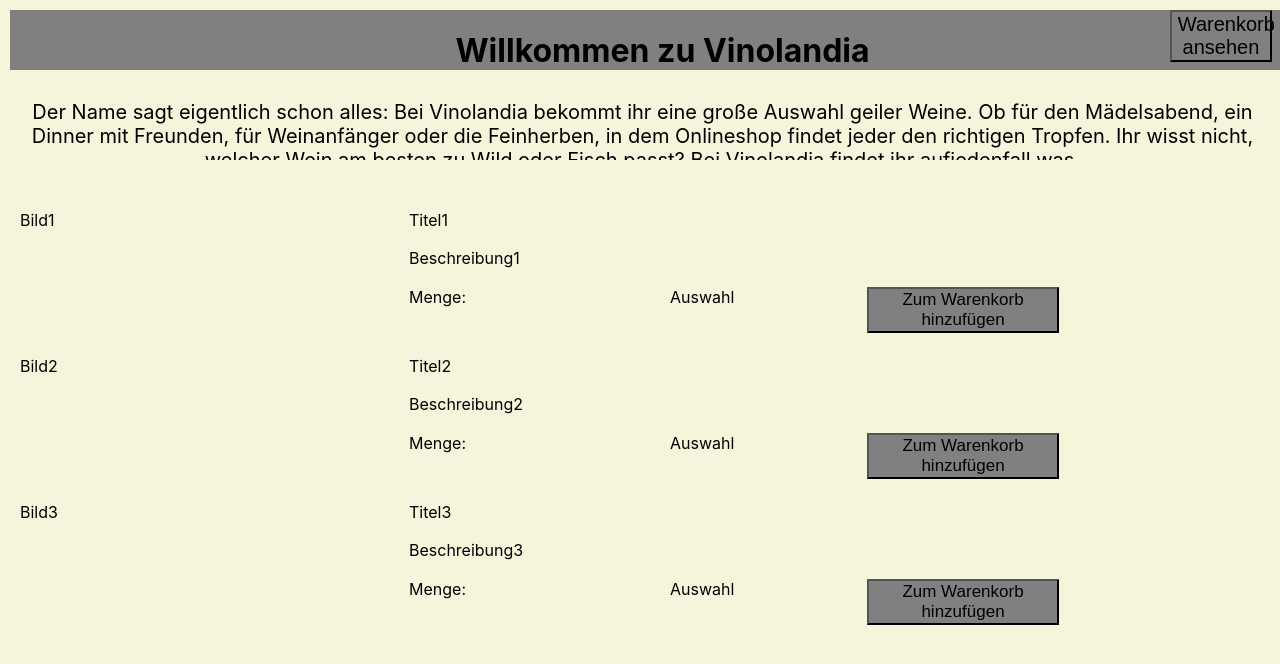
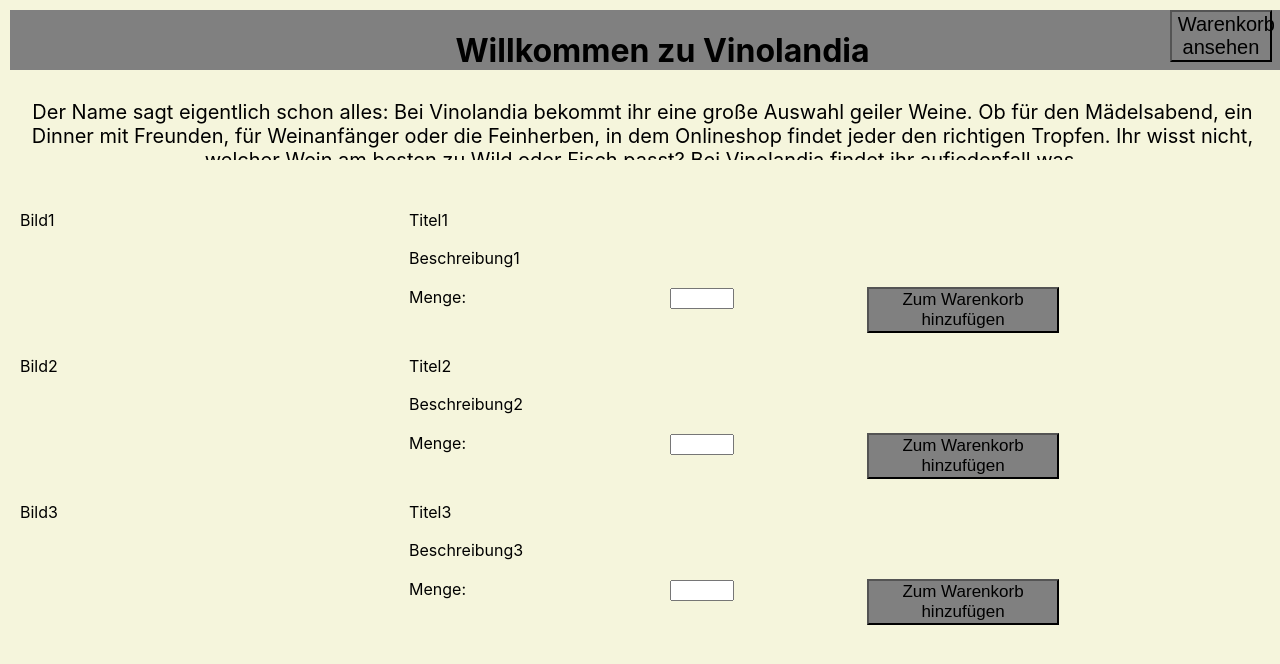
Before and after one commit to Alinabuss/Portfolio_Pruefung, a React (Create React App) app in the folder webshop/: page / in a window 1280 px wide. Shown: the top 664 px of the page. Built offline with nearby package versions, Linux system fonts and the light colour scheme.

Commit message:
Dropdowns

```diff
--- a/webshop/src/Seiten/Formularseite/Formularseite.js
+++ b/webshop/src/Seiten/Formularseite/Formularseite.js
@@ -1,7 +1,10 @@
 import React from 'react';
 import './Formularseite.css';
+import Datenformular from './Formularseite_Components.js';
 import '../Seitenuebergreifende_Elemente/layout.css';
 import {BrowserRouter as Router, Route, NavLink} from "react-router-dom";
+
+
 
 class Formularseite extends React.Component {
   render() {
@@ -16,24 +19,8 @@
                     </div>
                     <div class="Datenübersicht_Formular"><h2>Persönliche Daten</h2></div>
 
-                    <div class="Daten_Formular">
-                      <div class="item">Name:</div>
-                      <div class="item"><input type="text" size="80"></input></div>
-                      <div class="item">Vorname:</div>
-                      <div class="item"><input type="text" size="80"></input></div>
-                      <div class="item">Adresse:</div>
-                      <div class="item"><input type="text" size="80"></input></div>
-                      <div class="item">Telefonnumer:</div>
-                      <div class="item"><input type="text" size="80"></input></div>
-                      <div class="item">Zahlungsmittel:</div>
-                      <div class="item">Button</div>
-                      <div class="item">Karteninhaber:</div>
-                      <div class="item"><input type="text" size="80"></input></div>
-                      <div class="item">IBAN:</div>
-                      <div class="item"><input type="text" size="80"></input></div>
-                      <div class="item">BIC:</div>
-                      <div class="item"><input type="text" size="80"></input></div>
-                    </div>
+
+                    <Datenformular/>
 
                     <div class="Preise_Formular">
                         <div class="item"><h2>Preisübersicht</h2></div>
--- /dev/null
+++ b/webshop/src/Seiten/Formularseite/Formularseite_Components.js
@@ -0,0 +1,39 @@
+import React from 'react';
+import './Formularseite.css';
+import '../Seitenuebergreifende_Elemente/layout.css';
+
+class Datenformular extends React.Component {
+    render(){
+        return (
+            <div class="Daten_Formular">
+                <div class="item">Name:</div>
+                <div class="item"><input type="text" size="80"></input></div>
+                <div class="item">Vorname:</div>
+                <div class="item"><input type="text" size="80"></input></div>
+                <div class="item">Adresse:</div>
+                <div class="item"><input type="text" size="80"></input></div>
+                <div class="item">Telefonnumer:</div>
+                <div class="item"><input type="text" size="80"></input></div>
+                <div class="item">Zahlungsmittel:</div>
+                <div class="item">
+                    <select name="wgtmsr" id="wgtmsr">
+                    <option value = "Girokarte">Girokarte</option>
+                    <option value = "Kreditkarte">Kreditkarte</option>
+                    <option value = "Paypal">Paypal</option>
+                    <option value = "Auf_Rechnung">Auf Rechnung</option>
+                    <option value = "Sofort-Überweisung">Sofort-Überweisung</option>
+                    </select>
+                </div>
+                <div class="item">Karteninhaber:</div>
+                <div class="item"><input type="text" size="80"></input></div>
+                <div class="item">IBAN:</div>
+                <div class="item"><input type="text" size="80"></input></div>
+                <div class="item">BIC:</div>
+                <div class="item"><input type="text" size="80"></input></div>
+            </div>
+        );
+    }
+  }
+
+
+export default Datenformular;
--- a/webshop/src/Seiten/Startseite/Startseite.js
+++ b/webshop/src/Seiten/Startseite/Startseite.js
@@ -25,7 +25,7 @@
                           <div class="item">Beschreibung1</div>
                           <div class="item Menge_Start">
                             <div class="item">Menge:</div>
-                            <div class="item">Auswahl</div>
+                            <div class="item"><input type="number" min="1" max="100"/></div>
                             <div class="item">
                             <NavLink to="/Warenkorbseite"><button class="button_Standard">Zum Warenkorb hinzufügen</button></NavLink>
                             </div>
@@ -40,7 +40,7 @@
                           <div class="item">Beschreibung2</div>
                           <div class="item Menge_Start">
                           <div class="item">Menge:</div>
-                            <div class="item">Auswahl</div>
+                            <div class="item"><input type="number" min="1" max="100"/></div>
                             <div class="item">
                             <NavLink to="/Warenkorbseite"><button class="button_Standard">Zum Warenkorb hinzufügen</button></NavLink>
                             </div>
@@ -55,7 +55,7 @@
                           <div class="item">Beschreibung3</div>
                           <div class="item Menge_Start">
                           <div class="item">Menge:</div>
-                            <div class="item">Auswahl</div>
+                            <div class="item"><input type="number" min="1" max="100"/></div>
                             <div class="item">
                             <NavLink to="/Warenkorbseite"><button class="button_Standard">Zum Warenkorb hinzufügen</button></NavLink>
                             </div>
--- a/webshop/src/Seiten/Warenkorbseite/Warenkorbseite.js
+++ b/webshop/src/Seiten/Warenkorbseite/Warenkorbseite.js
@@ -24,7 +24,7 @@
                           <div class="item">Beschreibung1</div>
                           <div class="item Menge_Warenkorb">
                             <div class="item">Menge:</div>
-                            <div class="item">Auswahl</div>
+                            <div class="item"><input type="number" min="1" max="100"/></div>
                             <div class="item"><button class="button_X">X</button></div>
                           </div>
                         </div>
@@ -37,7 +37,7 @@
                           <div class="item">Beschreibung2</div>
                           <div class="item Menge_Warenkorb">
                           <div class="item">Menge:</div>
-                            <div class="item">Auswahl</div>
+                            <div class="item"><input type="number" min="1" max="100"/></div>
                             <div class="item"><button class="button_X">X</button></div>
                           </div>
                         </div>
@@ -50,7 +50,7 @@
                           <div class="item">Beschreibung3</div>
                           <div class="item Menge_Warenkorb">
                           <div class="item">Menge:</div>
-                            <div class="item">Auswahl</div>
+                            <div class="item"><input type="number" min="1" max="100"/></div>
                             <div class="item"><button class="button_X">X</button></div>
                           </div>
                         </div>
```
Also changed, not shown: webshop/src/Seiten/Formularseite/Formularseite.css (line endings or trailing spaces), webshop/src/Seiten/Seitenuebergreifende_Elemente/layout.css (line endings or trailing spaces).
